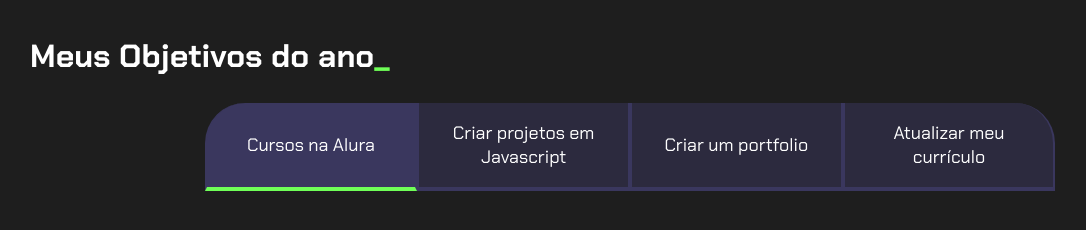
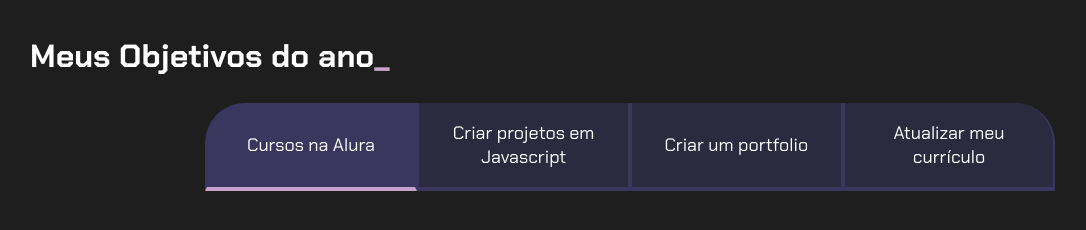
Before and after one commit to mahvih-garciia/mahvih-objetivos, a plain HTML site: page js-projeto-de-vida-codigo-base/js-projeto-de-vida-codigo-base/index.html in a window 1280 px wide. Both pictures are taken after a click on the button "Cursos na Alura". Shown: the whole page, without its empty margins (10-1096 px from the left). Drawn offline with Linux system fonts and the light colour scheme.

Commit message:
Add files via upload

```diff
--- a/js-projeto-de-vida-codigo-base/js-projeto-de-vida-codigo-base/main.js
+++ b/js-projeto-de-vida-codigo-base/js-projeto-de-vida-codigo-base/main.js
@@ -1,5 +1,11 @@
 const botoes = document.querySelectorAll(".botao");
 
 for (let i=0; i <botoes.length;i++){
-    console.log (i);
+    botoes[i].onclick = function (){
+        for (let j=0; j <botoes.length; j++) {
+            botoes[j].classList.remove ("ativo");
+        }
+        botoes[i].classList.add ("ativo");
+    }
+    console.log ()
 }
--- a/js-projeto-de-vida-codigo-base/js-projeto-de-vida-codigo-base/style.css
+++ b/js-projeto-de-vida-codigo-base/js-projeto-de-vida-codigo-base/style.css
@@ -2,7 +2,7 @@
 
 :root {
     --cor-de-fundo: #1E1E1E;
-    --verde: #6FFF57;
+    --verde: #C8A2C8;
     --branco: #FFFFFF;
     --botao-ativo: #3A375E;
     --botao-inativo: rgba(58, 55, 94, 0.5);
```
